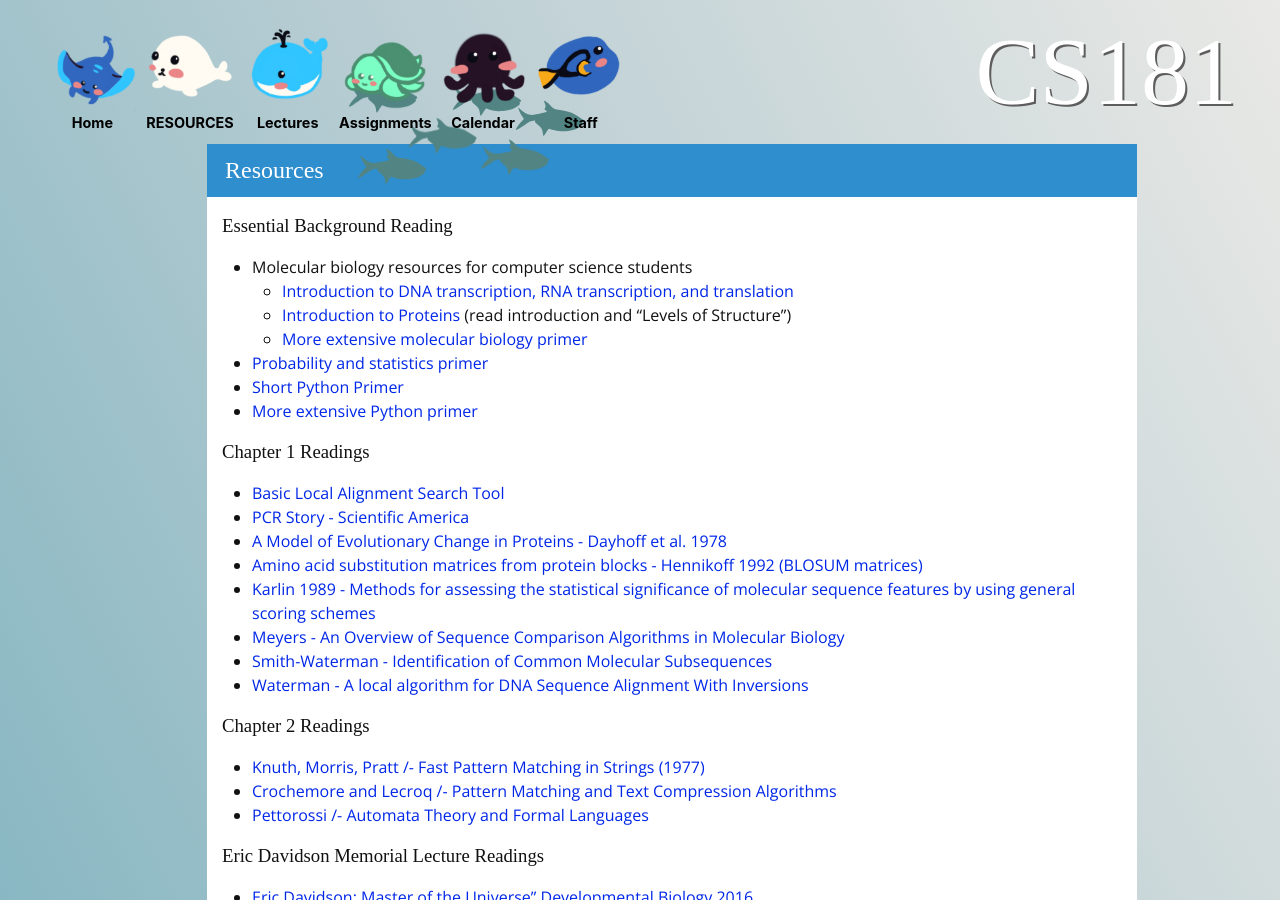
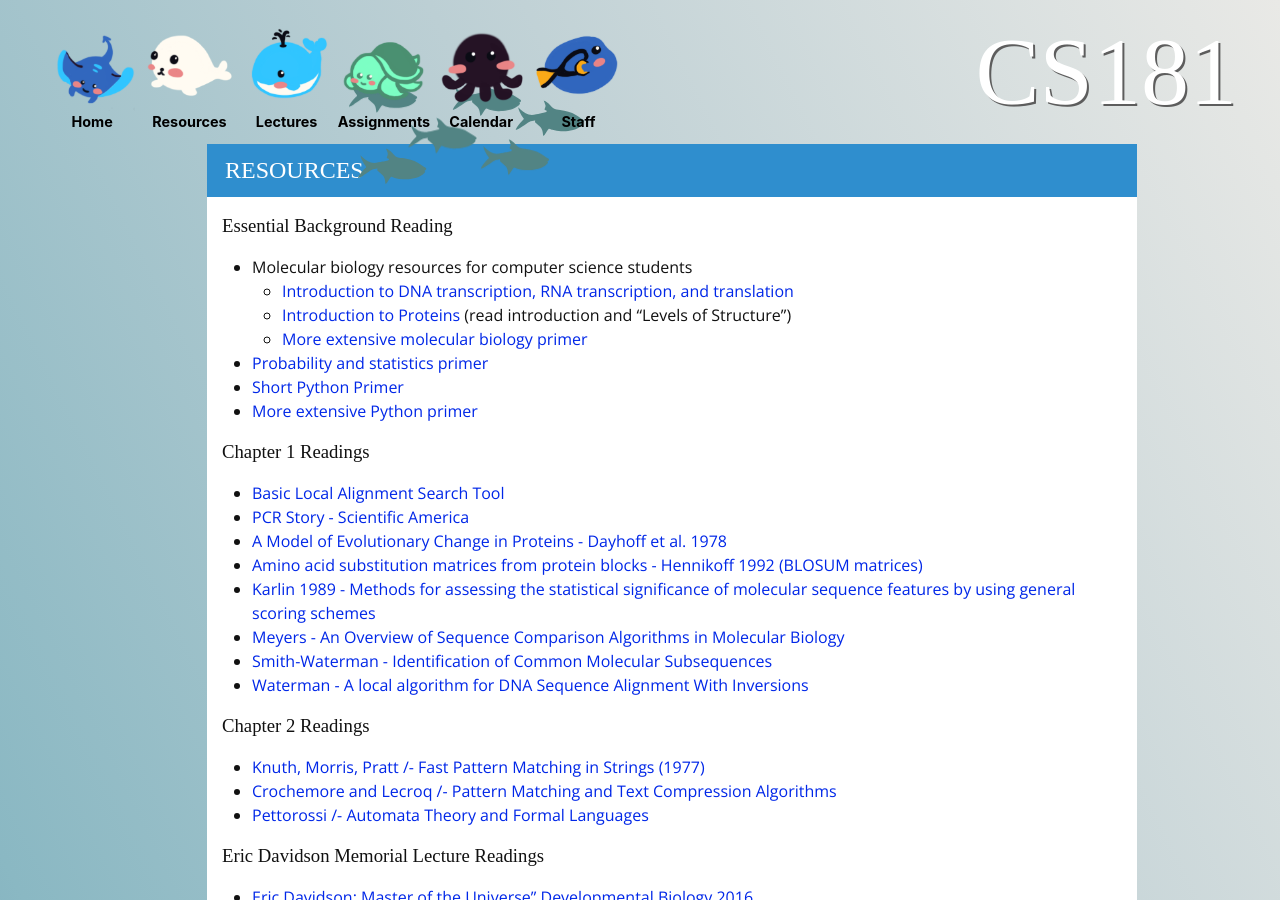
Before and after one commit to brown-cs181-fall22/brown-cs181-fall22, a Jekyll site: the page built from resources.md, in a window 1280 px wide and 900 px high. Built offline with Jekyll 4.4.1, drawn with Linux system fonts in a browser that asks for light colours; some web fonts are replaced.

```diff
--- a/resources.md
+++ b/resources.md
@@ -1,7 +1,7 @@
 ---
 layout: default
-title: RESOURCES
-windowTitle: Resources
+title: Resources
+windowTitle: RESOURCES
 icon: resources_icon.png
 link_types: []
 links: []
```
Also changed, not shown: Gemfile.lock, 11 other files.
